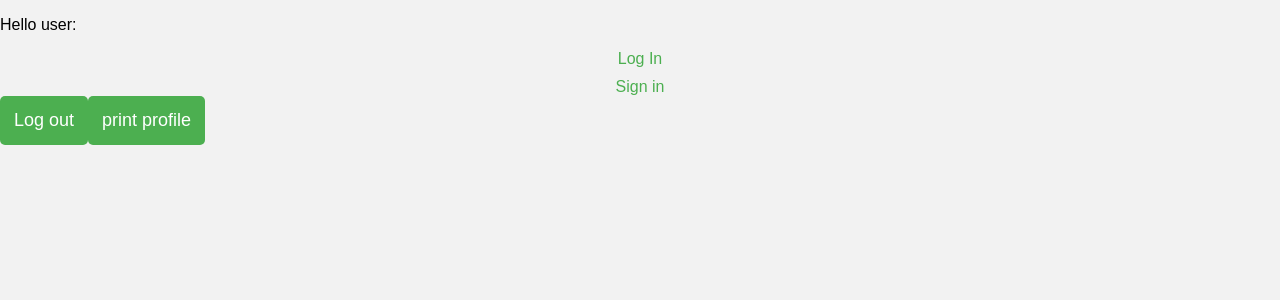
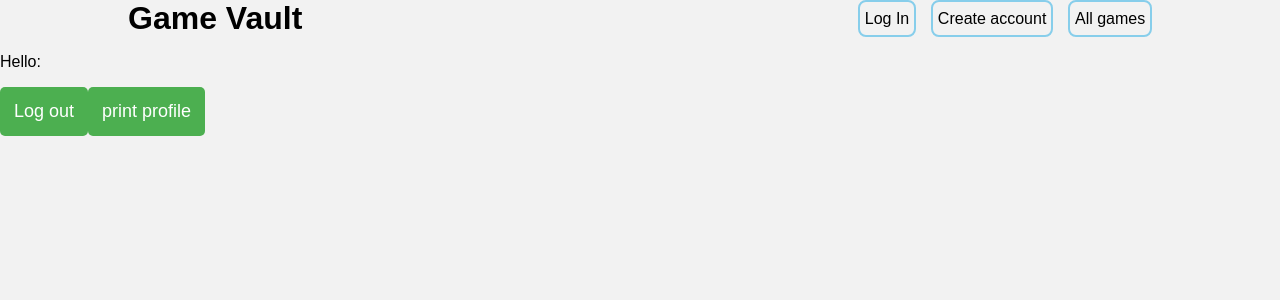
Before and after one commit to emmi0122/Game-Vault, a React app in the folder frontend/: page / in a window 1280 px wide. Shown: the top 300 px of the page. Built offline with nearby package versions, Linux system fonts and the light colour scheme; the HTML template or start-up script is replaced by a standard one.

Commit message:
updating homepage, loginpage

```diff
--- a/frontend/src/component/HeaderComponent.tsx
+++ b/frontend/src/component/HeaderComponent.tsx
@@ -0,0 +1,33 @@
+import {Link} from "react-router-dom";
+import {useEffect, useState} from "react";
+
+export default function HeaderComponent({logOut} ) {
+    const [isLoggedIn, setLoggedIn] = useState(false);
+
+    /*function loggedIn() {
+
+    }*/
+    useEffect(() => {
+        if (localStorage.getItem("profileId")) {
+            setLoggedIn(true);
+        } else {
+            setLoggedIn(false);
+        }
+    }, []);
+
+    return (
+        <header>
+        <h1>Game Vault</h1>
+        <nav>
+            { isLoggedIn ?
+                <span className="link" onClick={logOut}><Link to={'/login'} >Log out</Link></span> :
+                <>
+                <span className="link"><Link to={'/login'} >Log In</Link></span>
+                <span className="link"><Link to={'/create'} >Create account</Link></span>
+                </>
+            }
+            <span className="link"><Link to={'/allGames'}>All games</Link></span>
+        </nav>
+        </header>
+    )
+}
--- a/frontend/src/pages/HomePage.tsx
+++ b/frontend/src/pages/HomePage.tsx
@@ -1,23 +1,34 @@
-import { Link } from 'react-router-dom';
-import './../style/Login.css'
+import {useNavigate} from 'react-router-dom';
+import './../style/Home.css'
 import { useEffect, useState } from 'react';
 import { getProfile } from '../endpoints/ProfileEndpoints';
+import HeaderComponent from "../component/HeaderComponent.tsx";
+import type {Profile} from "../interfaces/Typer.ts";
 
 export default function HomePage() {
-    const [userId, setUserId] = useState<string|null>("");
+    const [profileId, setProfileId] = useState<string|null>("");
+    const [profile, setProfile] = useState<Profile | undefined>(undefined);
 
     useEffect(() =>{
         const stordeUserId = localStorage.getItem("profileId");
-
-        if(stordeUserId !== null){
-            setUserId(stordeUserId);
+        if(!stordeUserId){
+            return
         }
+        setProfileId(stordeUserId);
+        getProfile(stordeUserId).then(profile => setProfile(profile));
 
     }, []);
 
+    const navigate = useNavigate();
+    const toLogInPage = () => {
+        navigate("/login");
+    };
+
     function logUt(){
         localStorage.setItem("profileId", "");
-        setUserId("")
+        setProfileId("")
+        setProfile(undefined);
+        toLogInPage();
     }
 
     function consoleProfile(){
@@ -32,12 +43,10 @@ export default function HomePage() {
 
     return (
         <>
-            <p>Hello user: {userId}</p>
-
-            <span className="psw"><Link to={'/login'} >Log In</Link></span>
-            <span className="psw"><Link to={'/create'} >Sign in</Link></span>
+            <HeaderComponent logOut={logUt}/>
+            <p>Hello: {profile?.profileName}</p>
             <button onClick={logUt}>Log out</button>
-            <button onClick={consoleProfile}>print profile</button>
+            <button onClick={consoleProfile} >print profile</button>
 
         </>
     );
--- a/frontend/src/pages/LoginPage.tsx
+++ b/frontend/src/pages/LoginPage.tsx
@@ -38,7 +38,7 @@ export default function LoginPage() {
 
             if (data?.profileId) {
                 localStorage.setItem("profileId", String(data.profileId));
-                setMessage("Login successful!");
+                toHomePage();
             } else {
                 setMessage(`Login failed: ${data.message}`);
             }
--- /dev/null
+++ b/frontend/src/style/Home.css
@@ -0,0 +1,30 @@
+header {
+    display: flex;
+    justify-content: space-between;
+    margin-inline: 8rem;
+    nav {
+        display: flex;
+        gap: 15px;
+    }
+
+    h1 {
+        margin: 0;
+        padding: 0;
+    }
+
+    span {
+        border: 2px solid skyblue;
+        border-radius: 8px;
+        padding: 0.3rem;
+        align-content: center;
+    }
+
+    a {
+        color: black;
+        font-size: 16px;
+        text-decoration: none;
+    }
+    span:hover {
+        background-color: skyblue;
+    }
+}
```
